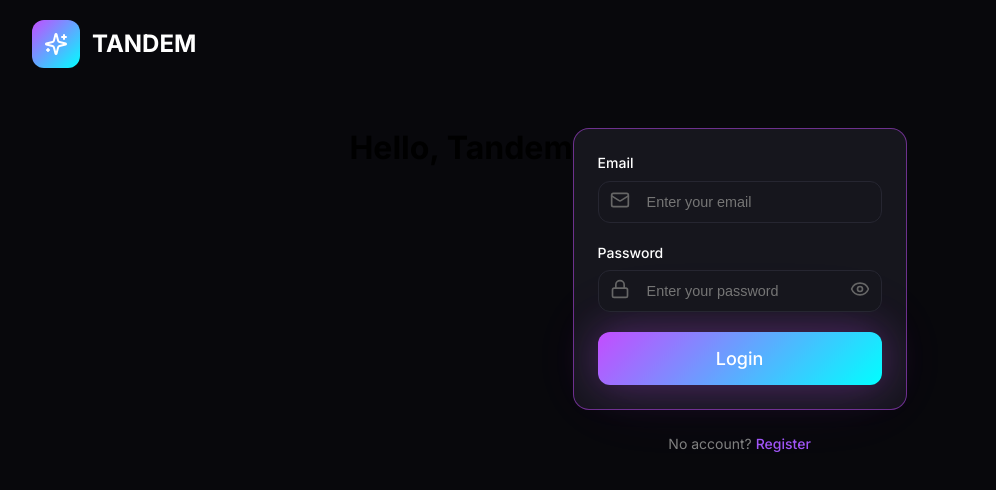
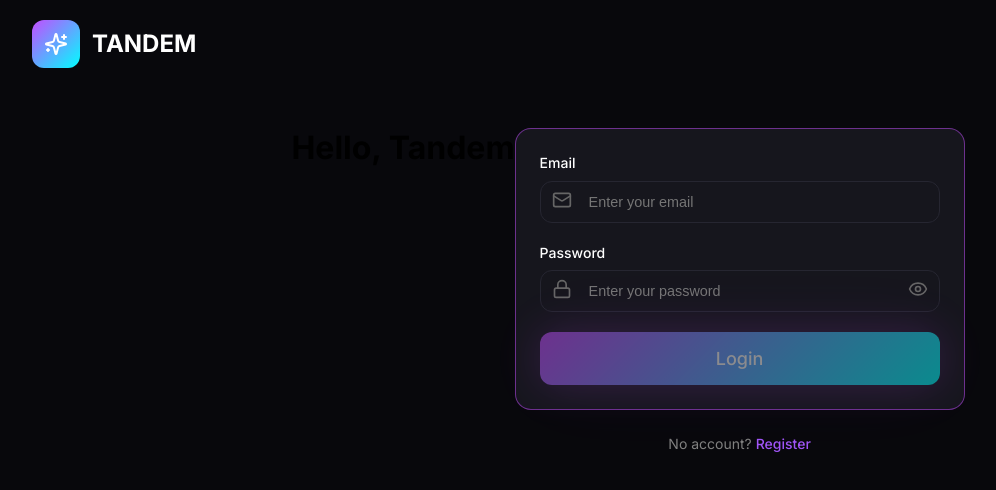
Before and after one commit to ansivgit/fe-course-2025Q3-final, a React (Vite) app: page / in a window 1280 px wide. Shown: the top 490 px of the page, without its empty margins (12-1008 px from the left). Built offline with nearby package versions, Linux system fonts and the light colour scheme.

Commit message:
refactor: 15 - extract logic into separate component

```diff
--- a/src/components/input/input.tsx
+++ b/src/components/input/input.tsx
@@ -1,5 +1,5 @@
 import classNames from 'classnames/bind';
-import type { ChangeEvent, FocusEvent, ReactElement, ReactNode } from 'react';
+import type { ChangeEvent, ReactElement, ReactNode } from 'react';
 import styles from './input.module.css';
 
 const cx = classNames.bind(styles);
@@ -11,10 +11,10 @@ type InputProps = {
   placeholder?: string;
   value?: string;
   onChange?: (event: ChangeEvent<HTMLInputElement>) => void;
-  onBlur?: (event: FocusEvent<HTMLInputElement>) => void;
   className?: string;
   leftIcon?: ReactNode;
   rightIcon?: ReactNode;
+  error?: string;
 };
 
 export const Input = ({
@@ -26,12 +26,10 @@ export const Input = ({
   onChange = (): void => {
     return;
   },
-  onBlur = (event): void => {
-    console.warn('Validating email', event.target.value);
-  },
   className = '',
   leftIcon,
   rightIcon,
+  error,
 }: InputProps): ReactElement => {
   return (
     <div className={cx('input-wrapper', className)}>
@@ -49,7 +47,6 @@ export const Input = ({
           placeholder={placeholder}
           value={value}
           onChange={onChange}
-          onBlur={onBlur}
           className={cx('input', {
             'has-left': leftIcon,
             'has-right': rightIcon,
@@ -58,6 +55,7 @@ export const Input = ({
 
         {rightIcon && <span className={cx('input-icon', 'right')}>{rightIcon}</span>}
       </div>
+      {error && <div className={cx('error')}>{error}</div>}
     </div>
   );
 };
--- /dev/null
+++ b/src/components/login-form/inputs/email-input.tsx
@@ -0,0 +1,31 @@
+import mailIcon from '@/assets/icons/email.svg';
+import { Input } from '@/components/input/input';
+import { validateLogin } from '@/utils/login-validation';
+
+import type { ChangeEvent, ReactElement } from 'react';
+
+type EmailInputProps = {
+  value: string;
+  onChange: (value: string, error?: string) => void;
+};
+
+export const EmailInput = ({ value, onChange }: EmailInputProps): ReactElement => {
+  const handleChange = (event: ChangeEvent<HTMLInputElement>): void => {
+    onChange(event.target.value, validateLogin(event.target.value));
+  };
+
+  const error = validateLogin(value);
+
+  return (
+    <Input
+      id="login"
+      label="Email"
+      type="text"
+      placeholder="Enter your email"
+      value={value}
+      onChange={handleChange}
+      leftIcon={<img src={mailIcon} alt="" />}
+      error={error}
+    />
+  );
+};
--- /dev/null
+++ b/src/components/login-form/inputs/password-input.tsx
@@ -0,0 +1,45 @@
+import eyeIcon from '@/assets/icons/eye.svg';
+import eyeOffIcon from '@/assets/icons/eye-off.svg';
+import passwordIcon from '@/assets/icons/password.svg';
+import { Input } from '@/components/input/input';
+import { validatePassword } from '@/utils/login-validation';
+
+import type { ChangeEvent, ReactElement } from 'react';
+import { useState } from 'react';
+
+type PasswordInputProps = {
+  value: string;
+  onChange: (value: string, error?: string) => void;
+};
+
+export const PasswordInput = ({ value, onChange }: PasswordInputProps): ReactElement => {
+  const [showPassword, setShowPassword] = useState(false);
+
+  const handleChange = (event: ChangeEvent<HTMLInputElement>): void => {
+    onChange(event.target.value, validatePassword(event.target.value));
+  };
+
+  const toggleShowPassword = (): void => {
+    setShowPassword((previous) => !previous);
+  };
+
+  const error = validatePassword(value);
+
+  return (
+    <Input
+      id="password"
+      label="Password"
+      type={showPassword ? 'text' : 'password'}
+      placeholder="Enter your password"
+      value={value}
+      onChange={handleChange}
+      leftIcon={<img src={passwordIcon} alt="" />}
+      rightIcon={
+        <button type="button" onClick={toggleShowPassword}>
+          <img src={showPassword ? eyeOffIcon : eyeIcon} alt="" />
+        </button>
+      }
+      error={error}
+    />
+  );
+};
--- a/src/components/login-form/login-form.module.css
+++ b/src/components/login-form/login-form.module.css
@@ -1,21 +1,12 @@
 .form {
-  max-width: 450px;
+  width: 450px;
   border: 1px solid hsl(280 100% 65% / 0.5);
   border-radius: 1rem;
   padding: 1.5rem;
   background-color: var(--color-gray-900);
 }
 
-.form-error {
-  margin-bottom: 1.5rem;
-  color: var(--color-red-500);
-  font-weight: var(--font-weight-bold);
-  font-size: 0.875rem;
-  margin-top: 0.5rem;
-  line-height: 1.2;
-}
-
-.form-footer {
+.form-toggle {
   max-width: 450px;
   text-align: center;
   font-size: 0.875rem;
--- a/src/components/login-form/login-form.tsx
+++ b/src/components/login-form/login-form.tsx
@@ -1,102 +1,78 @@
-import mailIcon from '@/assets/icons/email.svg';
-import eyeIcon from '@/assets/icons/eye.svg';
-import eyeOffIcon from '@/assets/icons/eye-off.svg';
-import passwordIcon from '@/assets/icons/password.svg';
 import { Button } from '@/components/button/button';
-import { Input } from '@/components/input/input';
 import { loginApi } from '@/service/login';
-import type { LoginResponse } from '@/types';
+import type { LoginErrors } from '@/types';
+import { isValid } from '@/utils/login-validation';
 
 import classNames from 'classnames/bind';
-import type { ChangeEvent, ReactElement, SyntheticEvent } from 'react';
+import type { ReactElement, SyntheticEvent } from 'react';
 import { useState } from 'react';
+import { EmailInput } from './inputs/email-input';
+import { PasswordInput } from './inputs/password-input';
 import styles from './login-form.module.css';
 
 const cx = classNames.bind(styles);
 
-type LoginFormProps = {
-  isRegistered?: boolean;
+type AuthToggleProps = {
+  isRegistered: boolean;
+  onToggle: () => void;
 };
 
-type AuthToggleProps = {
-  isRegistered: boolean;
-};
-
-export const LoginForm = ({ isRegistered = true }: LoginFormProps): ReactElement => {
+export const LoginForm = (): ReactElement => {
   const [login, setLogin] = useState('');
   const [password, setPassword] = useState('');
-  const [showPassword, setShowPassword] = useState(false);
   const [errorMessage, setErrorMessage] = useState('');
-  const [_, setUserData] = useState<LoginResponse['user'] | null>(null);
+  const [isRegistered, setIsRegistered] = useState(true);
+  const [errors, setErrors] = useState<LoginErrors>();
 
-  const toggleShowPassword = (): void => {
-    setShowPassword((previous) => !previous);
+  const handleLoginChange = (value: string, error?: string): void => {
+    setErrorMessage('');
+    setLogin(value);
+    setErrors({ ...errors, login: error });
   };
 
-  const handleLoginChange = (event: ChangeEvent<HTMLInputElement>): void => {
-    setLogin(event.target.value);
+  const handlePasswordChange = (value: string, error?: string): void => {
     setErrorMessage('');
-  };
-
-  const handlePasswordChange = (event: ChangeEvent<HTMLInputElement>): void => {
-    setPassword(event.target.value);
-    setErrorMessage('');
+    setPassword(value);
+    setErrors({ ...errors, password: error });
   };
 
   const handleSubmit = (event: SyntheticEvent<HTMLFormElement>): void => {
     event.preventDefault();
-    const { success, message, user } = loginApi({ login, password });
-    setErrorMessage(success ? '' : message);
-    setUserData(success ? user : null);
+    const { message } = loginApi({ login, password });
+    setErrorMessage(message);
+  };
+
+  const toggleAuth = (): void => {
+    setIsRegistered((previous) => !previous);
   };
 
   return (
     <div>
       <form className={cx('form')} onSubmit={handleSubmit}>
-        <Input
-          id="login"
-          label="Email"
-          type="text"
-          placeholder="Enter your email"
-          value={login}
-          onChange={handleLoginChange}
-          leftIcon={<img src={mailIcon} alt="" />}
-        />
+        <EmailInput value={login} onChange={handleLoginChange} />
+        <PasswordInput value={password} onChange={handlePasswordChange} />
 
-        <Input
-          id="password"
-          label="Password"
-          type={showPassword ? 'text' : 'password'}
-          placeholder="Enter your password"
-          value={password}
-          onChange={handlePasswordChange}
-          leftIcon={<img src={passwordIcon} alt="" />}
-          rightIcon={
-            <button type="button" onClick={toggleShowPassword}>
-              <img src={showPassword ? eyeOffIcon : eyeIcon} alt="" />
-            </button>
-          }
-        />
+        {errorMessage && <div className={cx('error')}>{errorMessage}</div>}
 
-        {errorMessage && <div className={cx('form-error')}>{errorMessage}</div>}
-
-        <Button size="large">Login</Button>
+        <Button size="large" disabled={!isValid(errors)}>
+          Login
+        </Button>
       </form>
-      <AuthToggle isRegistered={isRegistered} />
+      <AuthToggle isRegistered={isRegistered} onToggle={toggleAuth} />
     </div>
   );
 };
 
-export const AuthToggle = ({ isRegistered }: AuthToggleProps): ReactElement => {
+export const AuthToggle = ({ isRegistered, onToggle }: AuthToggleProps): ReactElement => {
   const text = isRegistered ? 'No account?' : 'Already have an account?';
 
   const linkText = isRegistered ? 'Register' : 'Login';
   const linkHref = isRegistered ? '/register' : '/login';
 
   return (
-    <div className={cx('form-footer')}>
+    <div className={cx('form-toggle')}>
       <span>{text} </span>
-      <a href={linkHref} className={cx('link')}>
+      <a href={linkHref} className={cx('link')} onClick={onToggle}>
         {linkText}
       </a>
     </div>
--- a/src/service/login.ts
+++ b/src/service/login.ts
@@ -16,7 +16,6 @@ export const loginApi = ({ login, password }: LoginCredentials): LoginResponse =
   const user = getUser(login);
 
   if (!user) {
-    console.warn('User not found, redirecting to registration');
     return { success: false, message: USER_MESSAGES.userNotFound };
   }
 
@@ -26,5 +25,5 @@ export const loginApi = ({ login, password }: LoginCredentials): LoginResponse =
 
   const { password: _, ...userData } = user;
   console.warn('Login successful, redirecting to Dashboard');
-  return { success: true, message: 'Login successful', user: userData };
+  return { success: true, message: '', user: userData };
 };
--- a/src/styles/index.css
+++ b/src/styles/index.css
@@ -27,3 +27,13 @@ h3 {
   font-size: 1.125rem;
   line-height: 1.5;
 }
+
+.error {
+  margin-bottom: 1.5rem;
+  color: var(--color-red-500);
+  font-weight: var(--font-weight-bold);
+  font-size: 0.875rem;
+  margin-top: 0.5rem;
+  line-height: 1.2;
+  max-width: 100%;
+}
--- a/src/types/index.ts
+++ b/src/types/index.ts
@@ -22,3 +22,8 @@ export type LoginResponse = {
   message: string;
   user?: Omit<User, 'password'>;
 };
+
+export type LoginErrors = {
+  login?: string;
+  password?: string;
+};
--- /dev/null
+++ b/src/utils/login-validation.ts
@@ -0,0 +1,31 @@
+import type { LoginErrors } from '@/types';
+
+export const emailRegex = /^[^\s@]+@[^\s@]+\.[^\s@]+$/;
+export const passwordRegex = /^(?=.*[A-Za-z])(?=.*\d).{8,}$/;
+
+export const validateLogin = (value: string): string | undefined => {
+  if (!value) {
+    return '';
+  }
+  if (!emailRegex.test(value)) {
+    return 'Invalid email format';
+  }
+  return '';
+};
+
+export const validatePassword = (value: string): string | undefined => {
+  if (!value) {
+    return undefined;
+  }
+  if (!passwordRegex.test(value)) {
+    return 'At least 8 characters and contain a number';
+  }
+  return '';
+};
+
+export const isValid = (errors: LoginErrors | undefined): boolean => {
+  if (!errors) {
+    return false;
+  }
+  return errors.login === '' && errors.password === '';
+};
```
